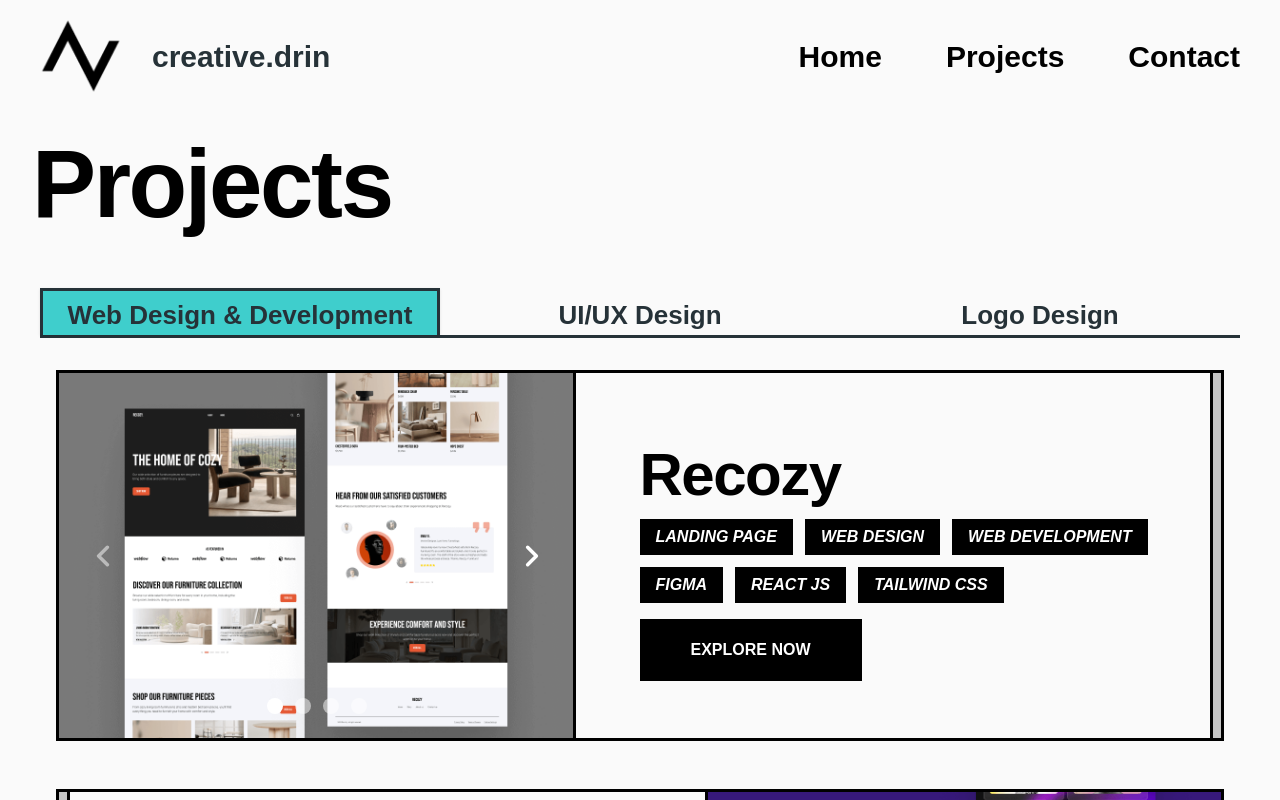
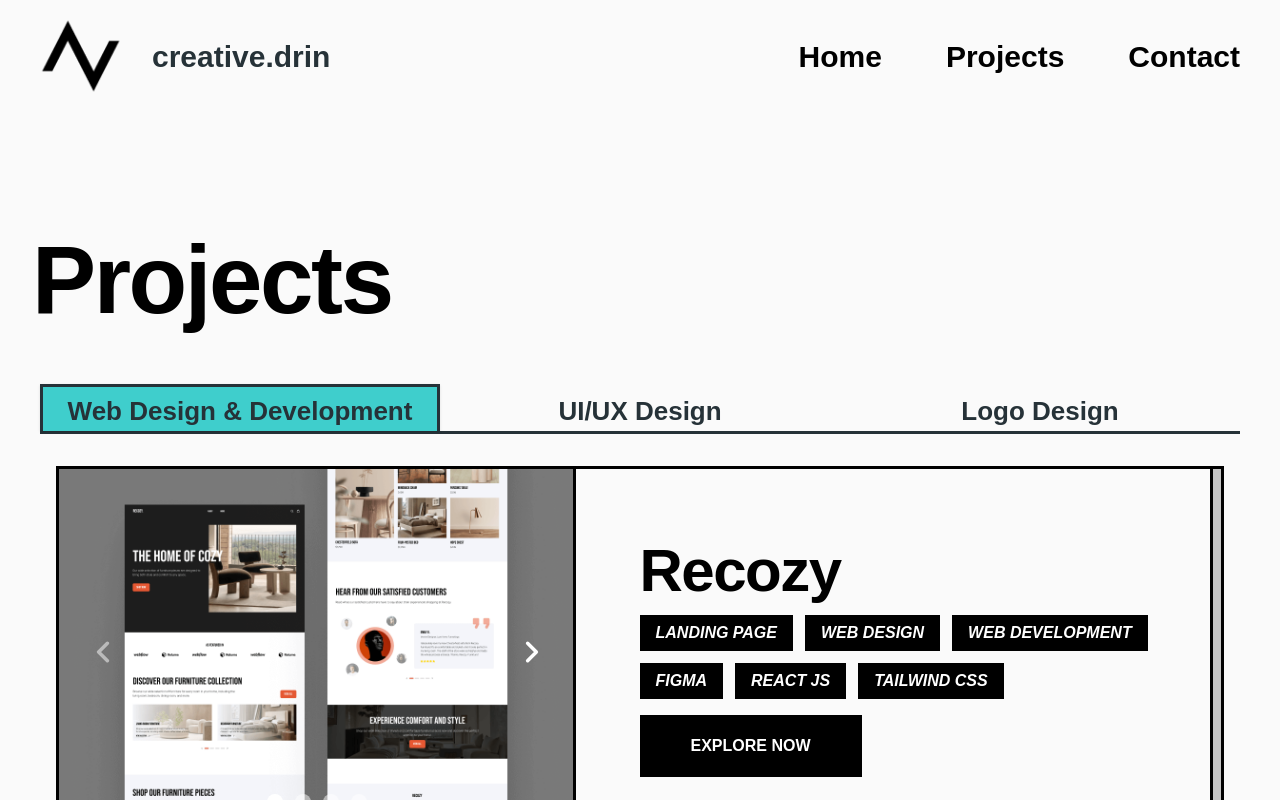
Before and after one commit to Drinooo/portfolio-retro, a React (Vite) app: page /projects in a window 1280 px wide. Shown: the top 800 px of the page. Built offline with nearby package versions, Linux system fonts and the light colour scheme; a web font is replaced by a local one; what taos would draw is missing.

Commit message:
Added padding top in all pages

```diff
--- a/src/pages/Contact.jsx
+++ b/src/pages/Contact.jsx
@@ -36,7 +36,7 @@ const Contact = () => {
   return (
     <Fragment>
       <motion.div initial={{ opacity: 0 }} whileInView={{ opacity: 1 }}>
-        <section className="space-y-4 max-w-screen-2xl mx-auto">
+        <section className="space-y-4 max-w-screen-2xl mx-auto sm:pt-12 lg:pt-24 ">
           <div className="">
             <div className="">
               <h2 className="mb-0 sm:text-h1Mobile md:text-h1 tracking-tight font-semibold text-gray-900">
--- a/src/pages/Projects.jsx
+++ b/src/pages/Projects.jsx
@@ -30,7 +30,7 @@ const Projects = () => {
   return (
     <Fragment>
       <motion.div initial={{ opacity: 0 }} whileInView={{ opacity: 1 }}>
-        <section className="space-y-4 max-w-screen-2xl mx-auto">
+        <section className="space-y-4 max-w-screen-2xl mx-auto sm:pt-12 lg:pt-24 ">
           <div className="">
             <h2 className="mb-0 sm:text-h1Mobile md:text-h1 tracking-tight font-semibold text-gray-900">
               Projects
```
